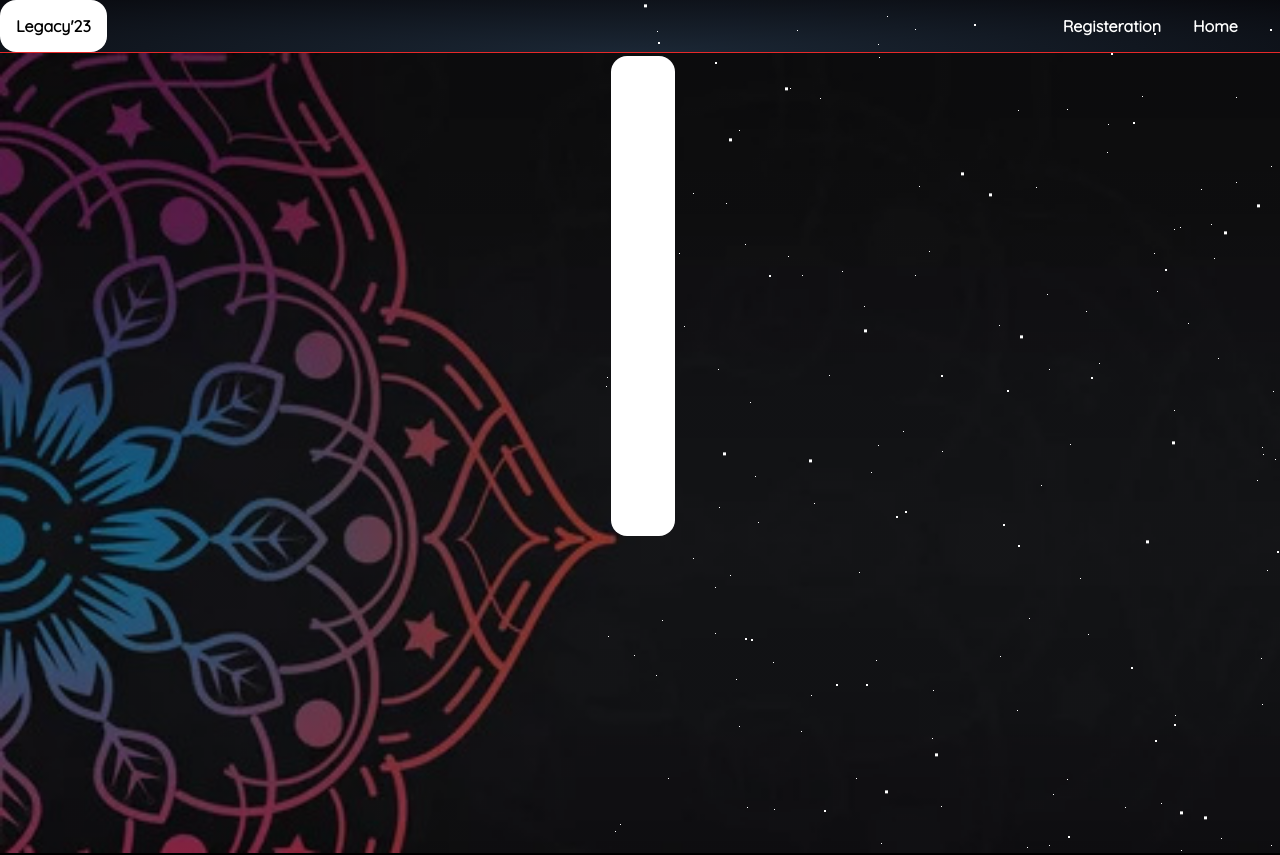
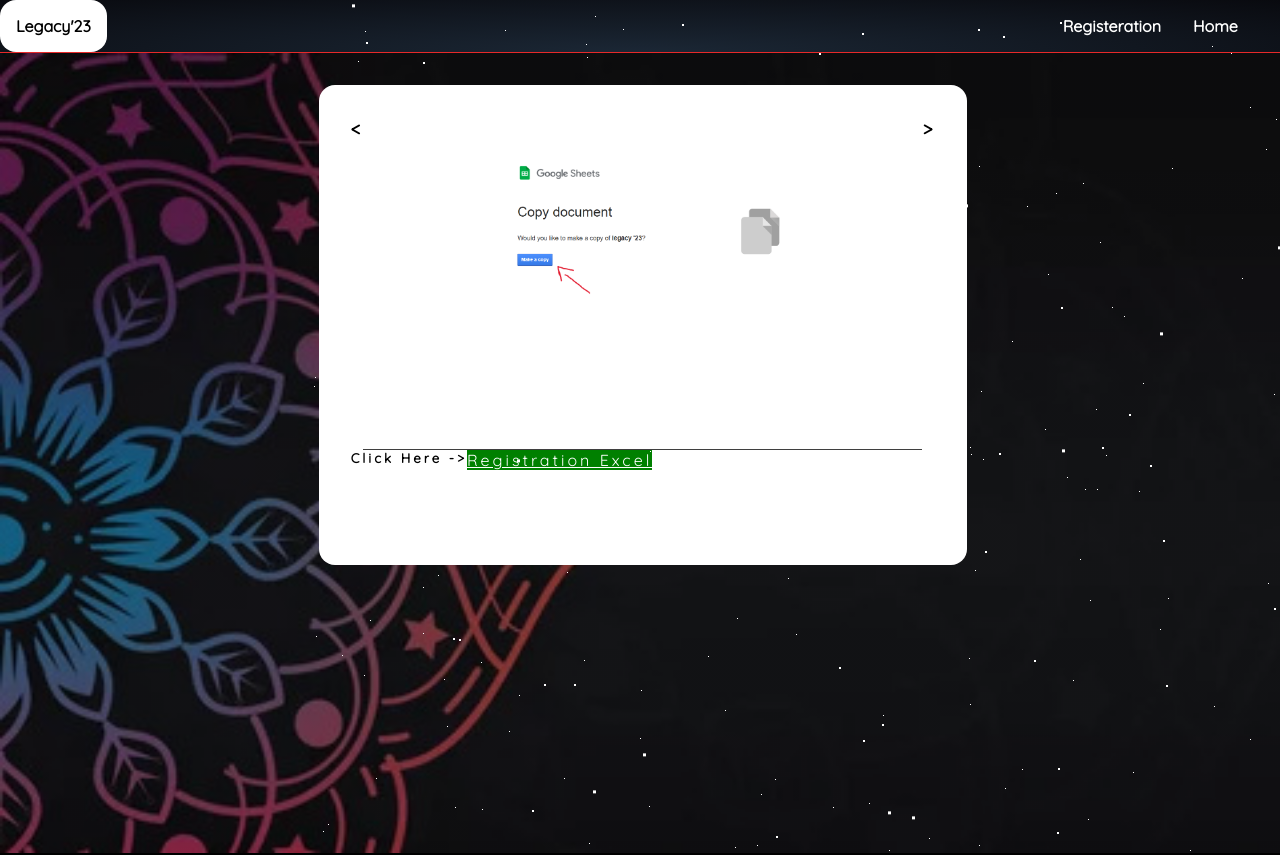
Before and after one commit to Prama-karthick/CollegeWeb, an Angular app in the folder frontend/: page /login in a window 1280 px wide. Shown: the top 855 px of the page. Built offline with nearby package versions, Linux system fonts and the light colour scheme.

Commit message:
reg changes

```diff
--- a/frontend/src/app/components/pages/login-page/login-page.component.css
+++ b/frontend/src/app/components/pages/login-page/login-page.component.css
@@ -7,6 +7,12 @@ display: flex;
 flex-wrap: wrap;
 flex-direction: column;
 justify-content: center;
+}
+
+.screenshots{
+  display: flex;
+  width: 80%;
+  height: 80%;
 }
 .loading{
 
--- a/frontend/src/app/components/pages/login-page/login-page.component.html
+++ b/frontend/src/app/components/pages/login-page/login-page.component.html
@@ -67,6 +67,16 @@
           <div class="start" *ngIf="wait" >Loading...</div>
     </form>
   </div> -->
+  <div class="screenshots">
+    <h3><</h3>
+
+    <img [src]="screenshotUrl"/>
+
+    <h3>></h3>
   </div>
+  <div style="display:flex;">
+  <h5>Click Here -></h5><a style="background-color: green;color: white;" target="_blank" href="https://docs.google.com/spreadsheets/d/1GClbpQwyIQq3c8svv0EbvFSixUVAryxJoDdB05b7Xg8/copy" >Registration Excel</a>
+</div>
+</div>
   </div>
  </div>
--- a/frontend/src/app/components/pages/login-page/login-page.component.ts
+++ b/frontend/src/app/components/pages/login-page/login-page.component.ts
@@ -13,9 +13,11 @@ import { UserService } from 'src/app/services/user.service';
 })
 export class LoginPageComponent implements OnInit{
     loginForm!:FormGroup;
+
     loading!:boolean
     sloginForm!:FormGroup;
     isSubmitted=false;
+    screenshotUrl="assets/legacy/steps/1.png"
     returnUrl='';
   wait: boolean=false;
     constructor(private formBuilder:FormBuilder,private userservice:UserService
```
Also changed, not shown: frontend/src/assets/legacy/steps/1.png (added).
